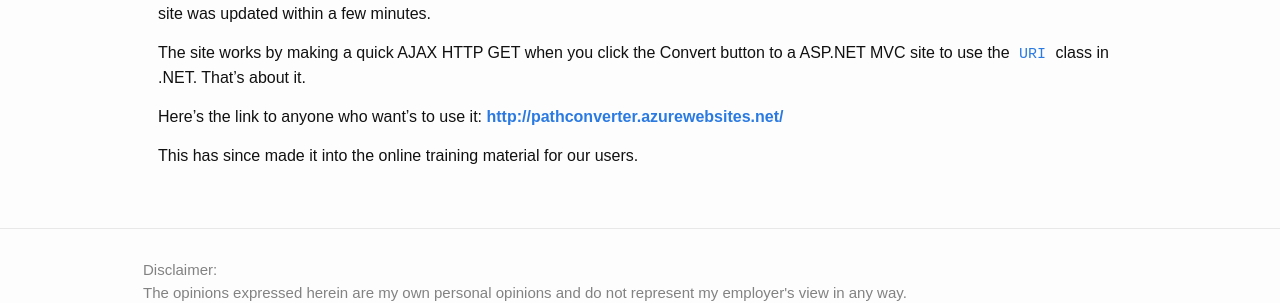
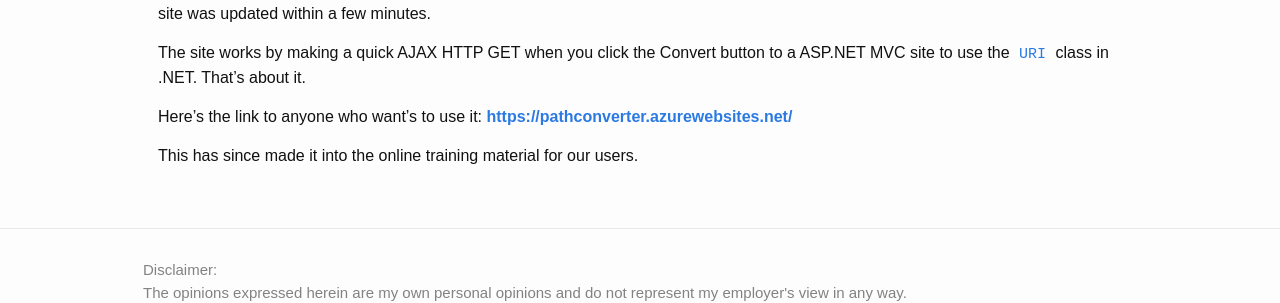
Before and after one commit to xdaDaveShaw/xdaDaveShaw.github.io, a Jekyll site: the page built from blog/_posts/2014-07-31-unc-to-uri-path-converter.markdown, in a window 1280 px wide. Shown: the part 1189-1492 px from the top of the page. Built offline with Jekyll 4.4.1, drawn with Linux system fonts in a browser that asks for light colours; part of the change alters nothing that is shown.

Commit message:
Further Pathconverter HTTPS changes

```diff
--- a/blog/_posts/2014-07-31-unc-to-uri-path-converter.markdown
+++ b/blog/_posts/2014-07-31-unc-to-uri-path-converter.markdown
@@ -26,7 +26,7 @@ new Uri(@"\\server\share\file.txt").AbsoluteUri
 
 The rules around converting UNC paths to URI's gets a little tricky when you have paths with spaces and
 special characters in them, so I thought I would Google/Bing for an online UNC to URI Path Converter...
-turns out I couldn't find one, so I did what every software developer does, [writes one](http://pathconverter.azurewebsites.net/).
+turns out I couldn't find one, so I did what every software developer does, [writes one](https://pathconverter.azurewebsites.net/).
 
 ![Path Converter]({{ site.contenturl }}PathConverter.png)
 
@@ -43,6 +43,6 @@ if it succeeded the site was updated within a few minutes.
 The site works by making a quick AJAX HTTP GET when you click the Convert button to a ASP.NET MVC site to use the
 [`URI`](http://msdn.microsoft.com/en-us/library/system.uri(v=vs.110).aspx) class in .NET. That's about it.
 
-Here's the link to anyone who want's to use it: **[http://pathconverter.azurewebsites.net/](http://pathconverter.azurewebsites.net/)**
+Here's the link to anyone who want's to use it: **[https://pathconverter.azurewebsites.net/](https://pathconverter.azurewebsites.net/)**
 
 This has since made it into the online training material for our users.
```
